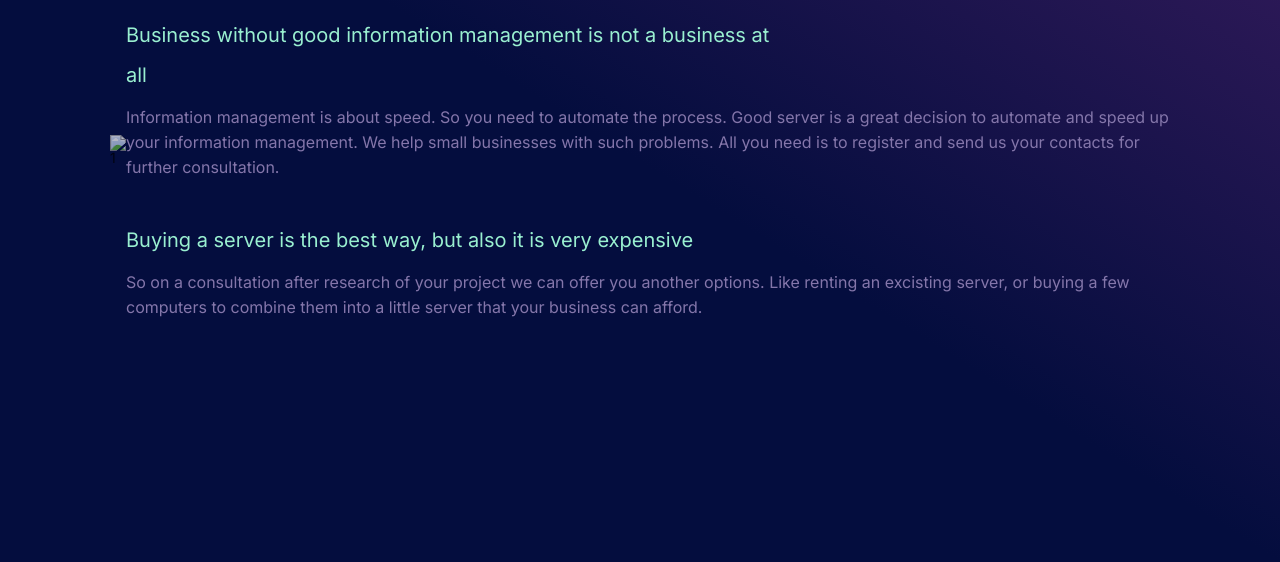
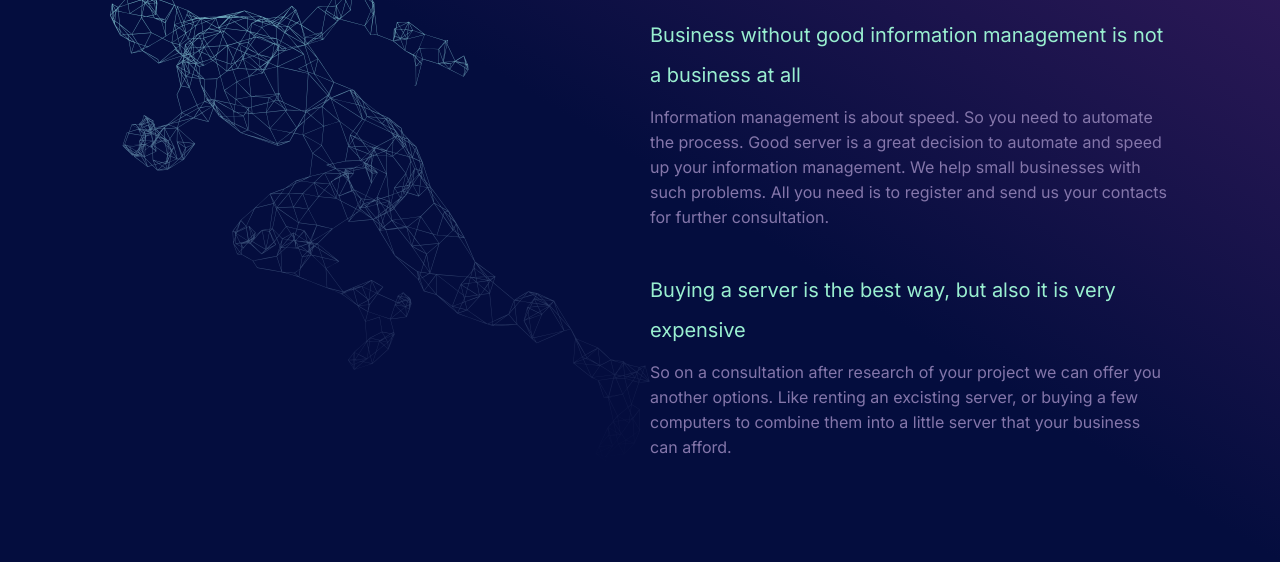
Before and after one commit to PushOk322/My-first-Landing, a plain HTML site: page about.html in a window 1280 px wide. Shown: the part 238-800 px from the top of the page. Drawn offline with nearby package versions, Linux system fonts and the light colour scheme; files that its build step writes are made by us from their sources; the site is published under a folder, as on GitHub Pages, so addresses that start at the root find nothing; files whose address does not match are found by name.

Commit message:
Update about.html

```diff
--- a/about.html
+++ b/about.html
@@ -33,7 +33,7 @@
             <div class="about">
                 <div class="about__content">
                     <div class="about__content-img">
-                        <img src="/img/Man_runs.svg" class="title__img responsive" alt="1">
+                        <img src="img/Man_runs.svg" class="title__img responsive" alt="1">
                     </div>
 
                     <div class="about__content-block">
```
